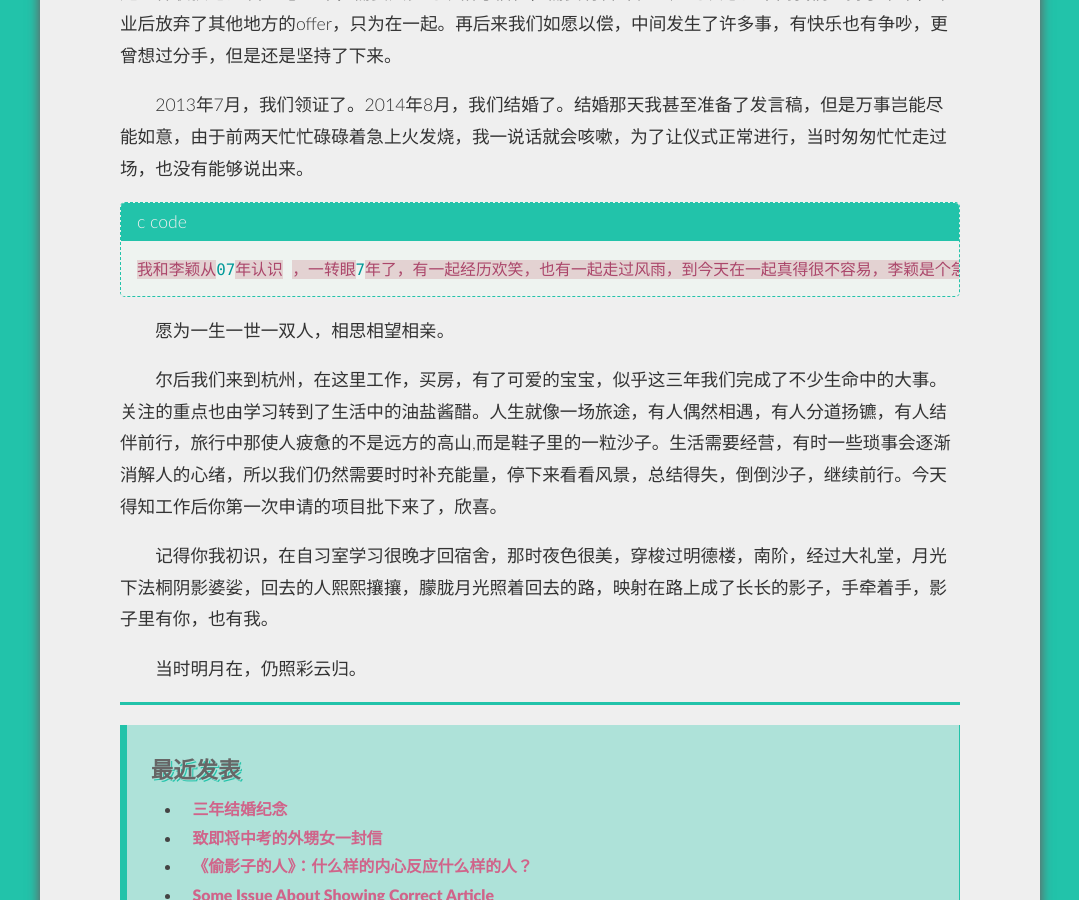
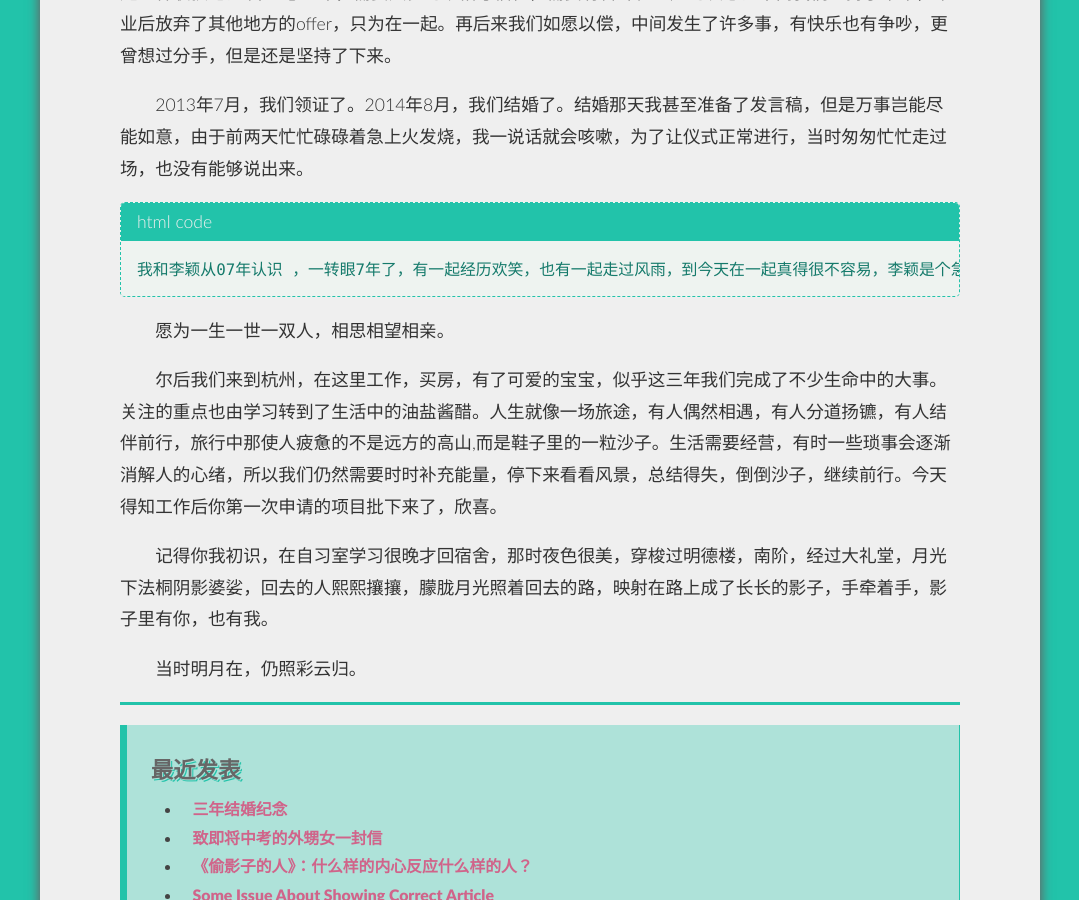
Before and after one commit to zwxscience/MyBlog, a Jekyll site: the page built from _posts/2016-07-13-three-years-marriage-memory.md, in a window 1280 px wide and 900 px high, scrolled down 1579 px. Shown: the whole window, without its empty margins (100-1179 px from the left). Built offline with Jekyll 4.4.1, drawn with Linux system fonts in a browser that asks for light colours; Markdown is read by kramdown in place of the engine named in the settings; comment, search, counter and statistics services are not loaded.

Commit message:
Update 2016-07-13-three-years-marriage-memory.md

```diff
--- a/_posts/2016-07-13-three-years-marriage-memory.md
+++ b/_posts/2016-07-13-three-years-marriage-memory.md
@@ -27,7 +27,7 @@ excerpt: 今天，与以往似乎没什么不同，和往常一样，有点风
 
 2013年7月，我们领证了。2014年8月，我们结婚了。结婚那天我甚至准备了发言稿，但是万事岂能尽能如意，由于前两天忙忙碌碌着急上火发烧，我一说话就会咳嗽，为了让仪式正常进行，当时匆匆忙忙走过场，也没有能够说出来。
 
-{% highlight c %}
+{% highlight html %}
 我和李颖从07年认识 ，一转眼7年了，有一起经历欢笑，也有一起走过风雨，到今天在一起真得很不容易，李颖是个急脾气，我是个慢性子，他是个实践者，我是个空想家。一直以来，好像都是我在追她，无论从时间上还是从空间，我1个月时，你7个月。你是我的7倍。我2个月时，你8个月。你是我的4倍。我一岁时，你两岁，你是我的两倍。只要我们永远在一起，我们总在慢慢接近。本科毕业后，我留在南京，她去北京读硕博，后来我去北京工作，现在她有去杭州，我现在也紧接着跟过去的。五年李颖离开南京时，给我留了个笔记本，扉页写着“三年后我们在一起”。而今已经实现。很多事情如果没有她的督促和鼓励，我想我没有办法取得，这里我想说：亲爱的，谢谢你，感谢你一直以来对我的包容和理解。在余生中每一个日夜，都会亲口对你说，早安，晚安其次我要感谢我的父母和我的岳父岳母，感谢爸爸妈妈把我抚养成人，给了我良好的教育，你们对我的教导我将永生不忘，你们对我们物质上和精神上毫无保留的支持，我都铭记在心。儿子今天成家了，你们一定为我感到高兴吧?我的岳父岳母，感谢你们长期以来对我的关照，您们为我们忙前忙后，为我们的婚礼不遗余力，请放心将李颖交给我，婚后我一定待她更好。这里我给我的两位爸爸妈妈鞠躬了!感谢我的证婚人 ，谢谢您一直以来对我们的关心和支持。我的同学和李颖的同学，谢谢你们，为了我们的婚礼，不辞千里从全国各地的到来。你们都是我们今后工作、生活中最重要的朋友,没有你们今天的鼎力相助，不会有如此圆满的婚礼。最后，所有到场的亲朋好友，感谢我的叔姨长辈，你们一直以来的关心照顾；感谢我们兄弟姐妹，你们陪伴我共同成长。感谢你们的祝福，祝你们万事如意心想事成!谢谢，希望大家今天能尽兴，招待不周的地方还请多多包涵，谢谢大家!
 {% endhighlight %}
 
```
